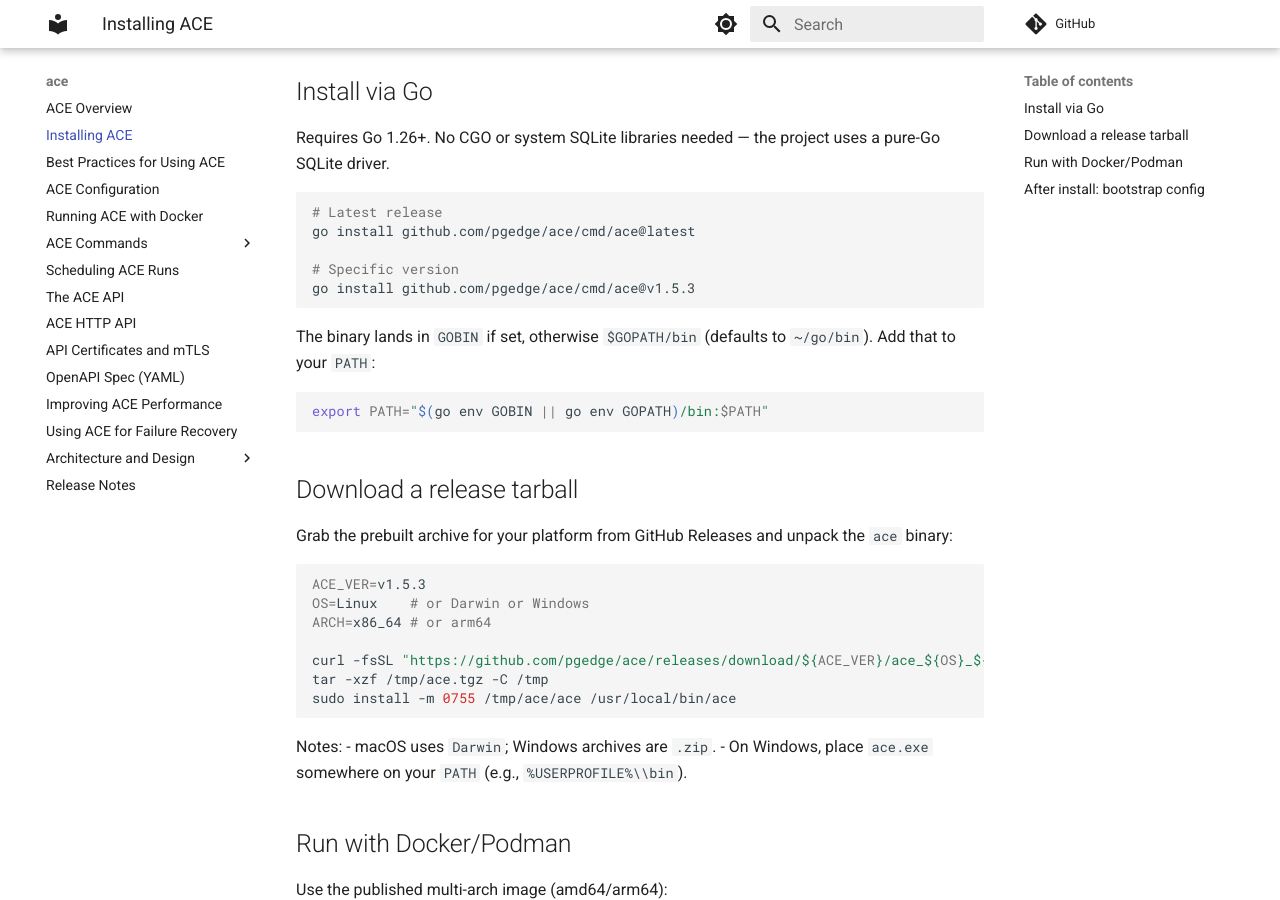
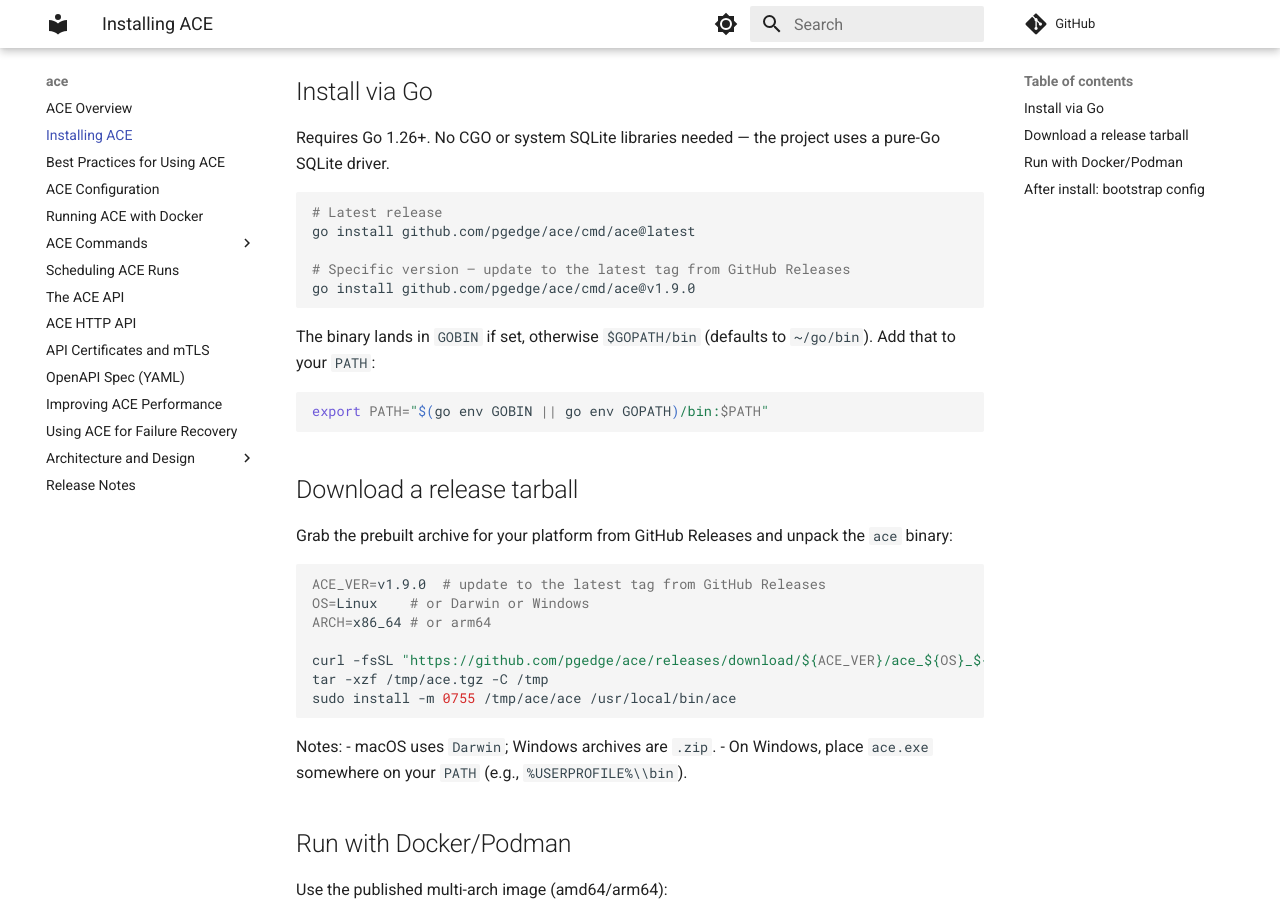
Before and after one commit to pgEdge/ace, an MkDocs documentation site: the page built from docs/install.md, in a window 1280 px wide and 900 px high, scrolled down 280 px. Built offline with MkDocs 1.6.1 and Material for MkDocs 9.7.7, drawn with Linux system fonts in a browser that asks for light colours; comment, search, counter and statistics services are not loaded.

Commit message:
docs: fix config key names, add missing CDC key, update install version
- Fix cert_auth key names: user_cert_file/user_key_file →
  ace_user_cert_file/ace_user_key_file to match YAML struct tags
- Add missing mtree.cdc.cdc_metadata_flush_seconds to config table
- Update hardcoded v1.5.3 → v1.9.0 with a note to keep it current

Co-Authored-By: Claude Sonnet 4.6 <noreply@anthropic.com>

````diff
--- a/docs/install.md
+++ b/docs/install.md
@@ -14,8 +14,8 @@ Requires Go 1.26+. No CGO or system SQLite libraries needed — the project uses
 # Latest release
 go install github.com/pgedge/ace/cmd/ace@latest
 
-# Specific version
-go install github.com/pgedge/ace/cmd/ace@v1.5.3
+# Specific version — update to the latest tag from GitHub Releases
+go install github.com/pgedge/ace/cmd/ace@v1.9.0
 ```
 
 The binary lands in `GOBIN` if set, otherwise `$GOPATH/bin` (defaults to `~/go/bin`). Add that to your `PATH`:
@@ -29,7 +29,7 @@ export PATH="$(go env GOBIN || go env GOPATH)/bin:$PATH"
 Grab the prebuilt archive for your platform from GitHub Releases and unpack the `ace` binary:
 
 ```sh
-ACE_VER=v1.5.3
+ACE_VER=v1.9.0  # update to the latest tag from GitHub Releases
 OS=Linux    # or Darwin or Windows
 ARCH=x86_64 # or arm64
 
````
Also changed, not shown: docs/configuration.md (+3 -2 lines).
